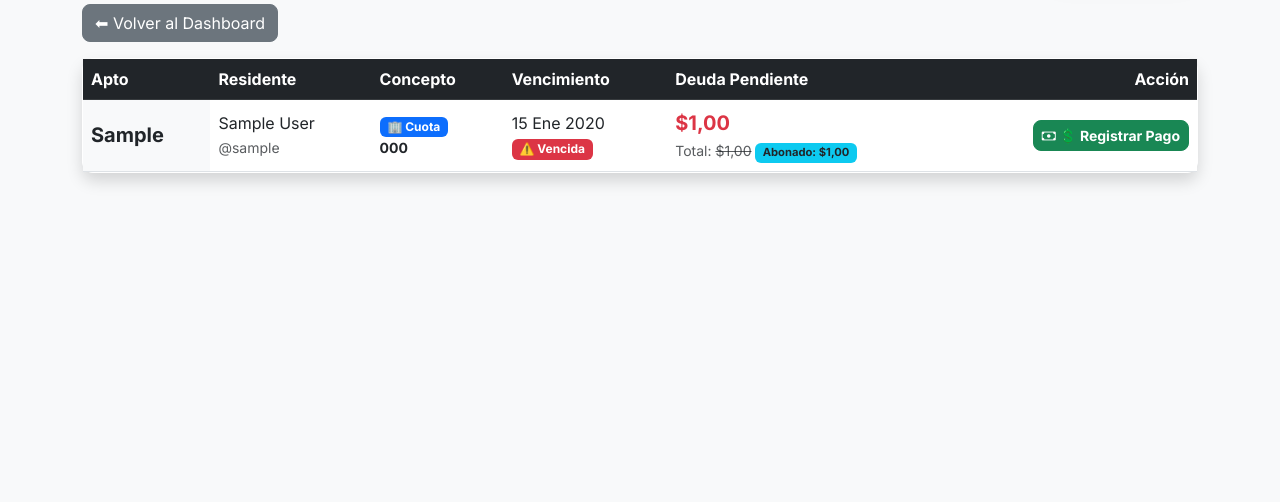
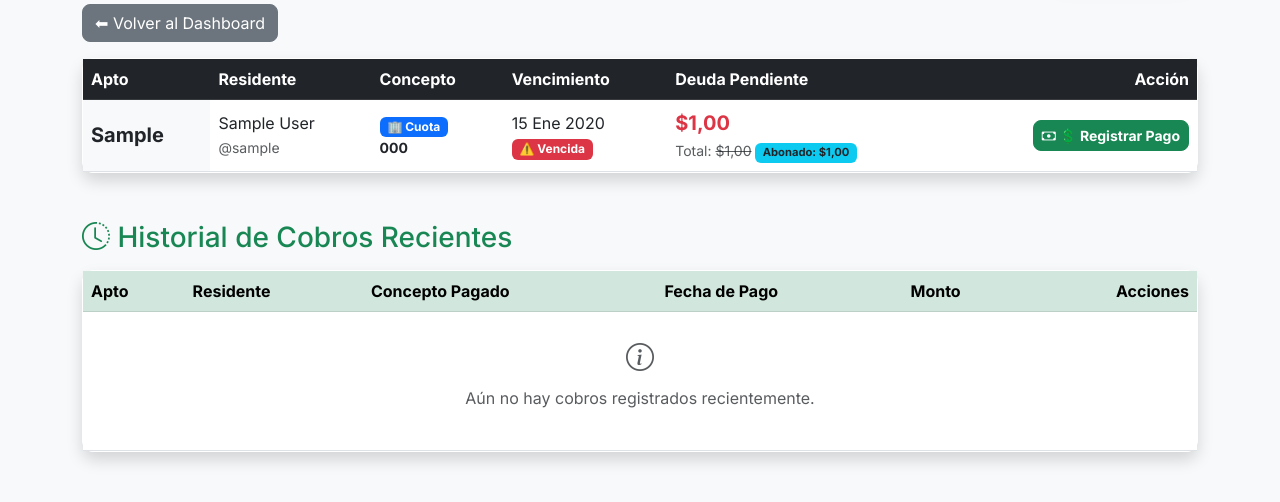
Before and after one commit to Jusetreynoso/saas-residencial, a Django app: page /finanzas/cobros/ in a window 1280 px wide. Shown: the part 146-648 px from the top of the page. Run offline with Django 5.2, Linux system fonts and the light colour scheme; a user stored in the database is signed in; tables that the repository leaves empty hold one stand-in row (values such as "Sample post").

Commit message:
feat: Agregado historial de cobros recientes con boton de anular y recibos

```diff
--- a/core/templates/core/cuentas_por_cobrar.html
+++ b/core/templates/core/cuentas_por_cobrar.html
@@ -150,6 +150,84 @@
             </div>
         </div>
     </div>
+
+    <!-- SECCIÓN NUEVA: HISTORIAL DE COBROS -->
+    <div class="d-flex justify-content-between align-items-center mt-5 mb-3">
+        <h3 class="mb-0 text-success"><i class="bi bi-clock-history"></i> Historial de Cobros Recientes</h3>
+    </div>
+
+    <div class="card shadow mb-5">
+        <div class="card-body p-0">
+            <div class="table-responsive">
+                <table class="table table-hover mb-0 align-middle">
+                    <thead class="table-success">
+                        <tr>
+                            <th>Apto</th>
+                            <th>Residente</th>
+                            <th>Concepto Pagado</th>
+                            <th>Fecha de Pago</th>
+                            <th>Monto</th>
+                            <th class="text-end">Acciones</th>
+                        </tr>
+                    </thead>
+                    <tbody>
+                        {% for pago in pagos_recientes %}
+                        <tr>
+                            <td class="fw-bold fs-6 bg-light">
+                                {% if pago.usuario.apartamento %}
+                                    {{ pago.usuario.apartamento.numero }}
+                                {% else %}
+                                    <span class="badge bg-secondary">N/A</span>
+                                {% endif %}
+                            </td>
+
+                            <td>
+                                {{ pago.usuario.first_name }} {{ pago.usuario.last_name }}
+                            </td>
+
+                            <td>
+                                {% if pago.tipo == 'GAS' %}
+                                    <span class="badge bg-warning text-dark">🔥 Gas</span>
+                                {% else %}
+                                    <span class="badge bg-primary">🏢 Cuota</span>
+                                {% endif %}
+                                <div class="small text-muted">{{ pago.concepto }}</div>
+                            </td>
+
+                            <td>
+                                {{ pago.fecha_pago|date:"d M Y" }}
+                            </td>
+
+                            <td>
+                                <span class="fw-bold text-success fs-6">
+                                    ${{ pago.monto_pagado }}
+                                </span>
+                            </td>
+
+                            <td class="text-end">
+                                <a href="{% url 'ver_recibo' pago.id %}" target="_blank" class="btn btn-outline-primary btn-sm me-1" title="Ver o Imprimir Recibo">
+                                    <i class="bi bi-receipt"></i> Recibo
+                                </a>
+                                <a href="{% url 'anular_pago' pago.id %}" class="btn btn-outline-danger btn-sm" title="Anular Pago" onclick="return confirm('¿Estás seguro de que quieres anular este pago? Volverá a aparecer como deuda pendiente.');">
+                                    <i class="bi bi-x-circle"></i> Anular
+                                </a>
+                            </td>
+                        </tr>
+                        {% empty %}
+                        <tr>
+                            <td colspan="6" class="text-center p-4">
+                                <div class="text-muted">
+                                    <i class="bi bi-info-circle fs-3"></i>
+                                    <p class="mt-2">Aún no hay cobros registrados recientemente.</p>
+                                </div>
+                            </td>
+                        </tr>
+                        {% endfor %}
+                    </tbody>
+                </table>
+            </div>
+        </div>
+    </div>
 </div>
 
 <div class="modal fade" id="modalRegistrarPago" tabindex="-1" aria-hidden="true">
--- a/core/urls.py
+++ b/core/urls.py
@@ -33,6 +33,8 @@ urlpatterns = [
     path('finanzas/cobros/', views.cuentas_por_cobrar, name='cuentas_por_cobrar'),
 
     path('finanzas/pagar/<int:factura_id>/', views.registrar_pago, name='registrar_pago'),
+
+    path('finanzas/anular-pago/<int:factura_id>/', views.anular_pago, name='anular_pago'),
 
     path('finanzas/gastos/nuevo/', views.registrar_gasto, name='registrar_gasto'),
 
--- a/core/views.py
+++ b/core/views.py
@@ -511,11 +511,52 @@ def cuentas_por_cobrar(request):
 
     total_por_cobrar = deudas.aggregate(suma=Coalesce(Sum('monto'), Decimal('0.00')))['suma']
 
+    pagos_recientes = Factura.objects.filter(
+        residencial=request.user.residencial,
+        estado='PAGADO'
+    ).order_by('-fecha_pago', '-id')[:50]
+
     return render(request, 'core/cuentas_por_cobrar.html', {
         'deudas': deudas,
         'total_por_cobrar': total_por_cobrar,
+        'pagos_recientes': pagos_recientes,
         'today': timezone.now().date()
     })
+
+@login_required
+def anular_pago(request, factura_id):
+    if request.user.rol not in ['ADMIN_RESIDENCIAL', 'SUPERADMIN']:
+        return redirect('dashboard')
+
+    factura = get_object_or_404(Factura, pk=factura_id, residencial=request.user.residencial)
+
+    if factura.estado != 'PAGADO':
+        messages.error(request, "Esta factura no está pagada.")
+        return redirect('cuentas_por_cobrar')
+
+    monto_anulado = factura.monto_pagado
+
+    factura.estado = 'PENDIENTE'
+    factura.monto_pagado = 0
+    factura.saldo_pendiente = factura.monto
+    factura.fecha_pago = None
+    factura.save()
+
+    vecino = factura.usuario
+    numero_apto = vecino.apartamento.numero if vecino.apartamento else "S/A"
+
+    Bitacora.objects.create(
+        residencial=request.user.residencial,
+        usuario=request.user,
+        modulo='FINANZAS',
+        accion=f"Anuló el pago de ${monto_anulado} de la factura '{factura.concepto}' del Apto {numero_apto}.",
+        nivel='WARNING'
+    )
+
+    messages.success(request, f"Pago de '{factura.concepto}' anulado correctamente.")
+    messages.warning(request, "⚠️ Si este pago generó un 'Saldo a Favor' o se distribuyó en múltiples cuotas, revisa y ajusta el saldo manualmente desde el perfil del residente.")
+
+    return redirect('cuentas_por_cobrar')
 
 # En core/views.py
 
```
